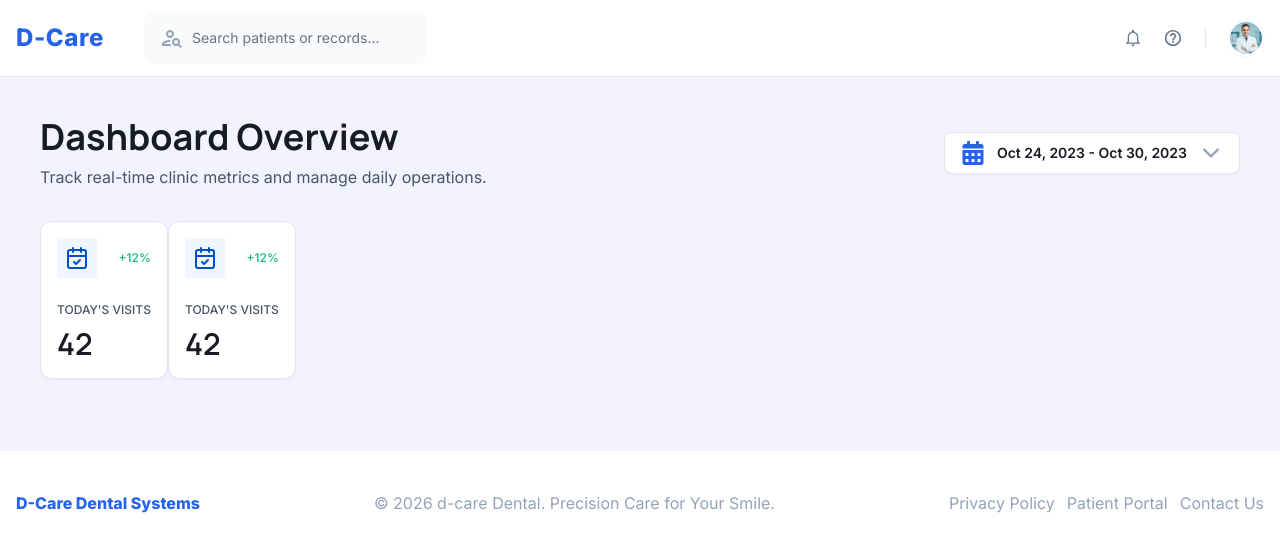
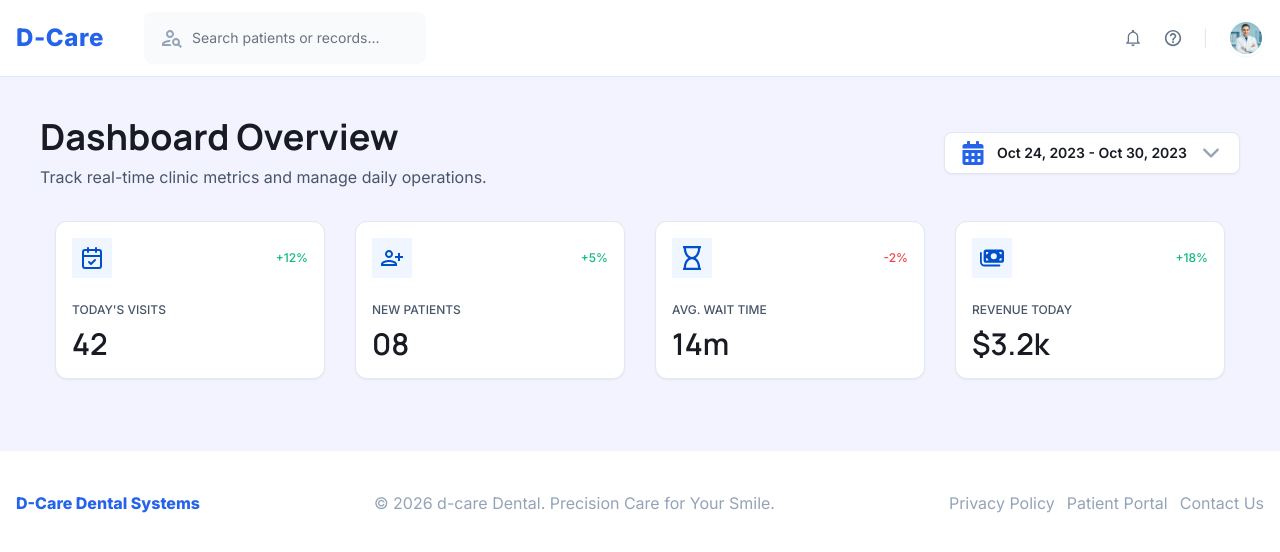
Before and after one commit to tarekelkanaria/d-care, a React (Vite) app: page /dashboard in a window 1280 px wide. Shown: the top 552 px of the page. Built offline with nearby package versions, Linux system fonts and the light colour scheme.

Commit message:
Modify dashboard

```diff
--- a/src/components/Dash/Dash.jsx
+++ b/src/components/Dash/Dash.jsx
@@ -1,11 +1,12 @@
 import { FaCalendarAlt } from "react-icons/fa";
 import { IoIosArrowDown } from "react-icons/io";
 import StatsList from "./StatsList";
+
 export default function Dash() {
   return (
     <main className="container bg-purp p-10">
       <section className=" mb-8">
-        <article className="flex justify-between items-center mb-8">
+        <article className="flex max-md:flex-col max-md:space-y-3 md:justify-between md:items-center mb-8">
           <div>
             <h2 className="font-manrope font-bold text-4xl text-dark-black mb-2">
               Dashboard Overview
--- a/src/components/Dash/StatsList.jsx
+++ b/src/components/Dash/StatsList.jsx
@@ -1,23 +1,40 @@
 import StatsItem from "../UI/StatsItem/StatsItem";
 import { LuCalendarCheck } from "react-icons/lu";
+import { MdPersonAddAlt } from "react-icons/md";
+import { FaRegHourglass } from "react-icons/fa";
+import { FaMoneyBills } from "react-icons/fa6";
 
 export default function StatsList() {
   return (
-    <div className="flex">
+    <section className="flex max-md:flex-col max-md:space-y-2  md:justify-around md:items-center">
       <StatsItem
         Icon={<LuCalendarCheck className="text-2xl text-link " />}
-        title={42}
+        title="42"
         subTitle="TODAY'S VISITS"
         indicator="+12%"
         color="text-res"
       />
       <StatsItem
-        Icon={<LuCalendarCheck className="text-2xl text-link " />}
-        title={42}
-        subTitle="TODAY'S VISITS"
-        indicator="+12%"
+        Icon={<MdPersonAddAlt className="text-2xl text-link " />}
+        title="08"
+        subTitle="NEW PATIENTS"
+        indicator="+5%"
         color="text-res"
       />
-    </div>
+      <StatsItem
+        Icon={<FaRegHourglass className="text-2xl text-link " />}
+        title="14m"
+        subTitle="AVG. WAIT TIME"
+        indicator="-2%"
+        color="text-alert-danger"
+      />
+      <StatsItem
+        Icon={<FaMoneyBills className="text-2xl text-link " />}
+        title="$3.2k"
+        subTitle="REVENUE TODAY"
+        indicator="+18%"
+        color="text-res"
+      />
+    </section>
   );
 }
--- a/src/components/UI/StatsItem/StatsItem.jsx
+++ b/src/components/UI/StatsItem/StatsItem.jsx
@@ -1,6 +1,6 @@
 export default function StatsItem({ Icon, title, subTitle, indicator, color }) {
   return (
-    <article className="bg-white border border-line shadow-avatar p-4 rounded-xl">
+    <article className="bg-white border border-line shadow-avatar p-4 rounded-xl max-md:w-full md:w-[22.5%] max-w-xl">
       <div className="flex justify-between items-center mb-6">
         <div className="p-2 bg-highlight">{Icon}</div>
         <span className={`font-inter font-medium text-xs ${color}`}>
--- a/src/index.css
+++ b/src/index.css
@@ -19,6 +19,7 @@
   --color-link: #0050cb;
   --color-highlight: #eff6ff;
   --color-res: #10b981;
+  --color-alert-danger: #ef4444;
   --bg-bob: #dae1ff;
 
   --shadow-avatar: 0px 1px 2px 0px #0000000d;
```
